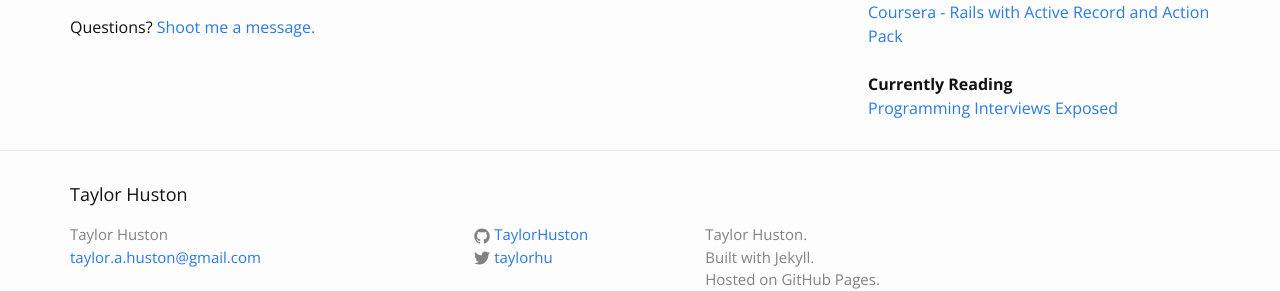
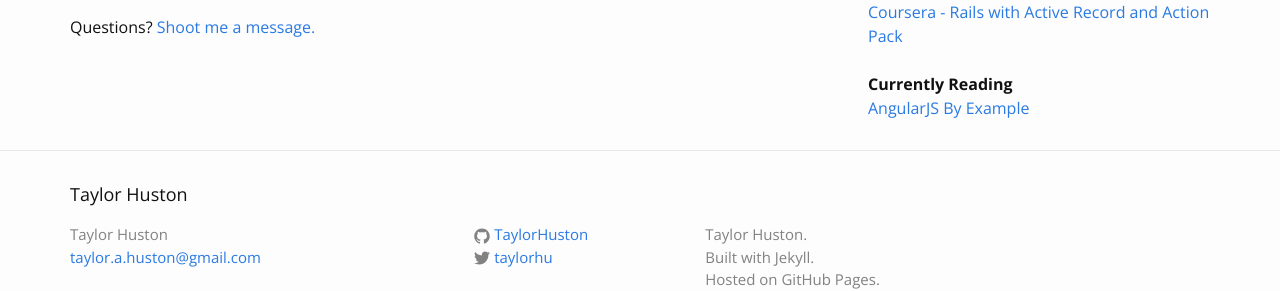
Before and after one commit to TaylorHuston/taylorhuston.github.io, a Jekyll site: the page built from index.html, in a window 1280 px wide. Shown: the part 404-695 px from the top of the page. Built offline with Jekyll 4.4.1, drawn with Linux system fonts in a browser that asks for light colours; some web fonts are replaced.

Commit message:
Update Sidebar

```diff
--- a/_includes/sidebar.html
+++ b/_includes/sidebar.html
@@ -27,7 +27,7 @@
   <br />
   <strong>Currently Reading</strong>
   <br />
-  <a href="http://www.amazon.com/gp/product/1118261364/ref=pd_lpo_sbs_dp_ss_1?pf_rd_p=1944687582&pf_rd_s=lpo-top-stripe-1&pf_rd_t=201&pf_rd_i=047012167X&pf_rd_m=ATVPDKIKX0DER&pf_rd_r=1P2X5YN70EED3EK2W3X7" target="_blank">Programming Interviews Exposed</a>
+  <a href="https://www.packtpub.com/web-development/angularjs-example7" target="_blank">AngularJS By Example</a>
 
 
 </div>
```
